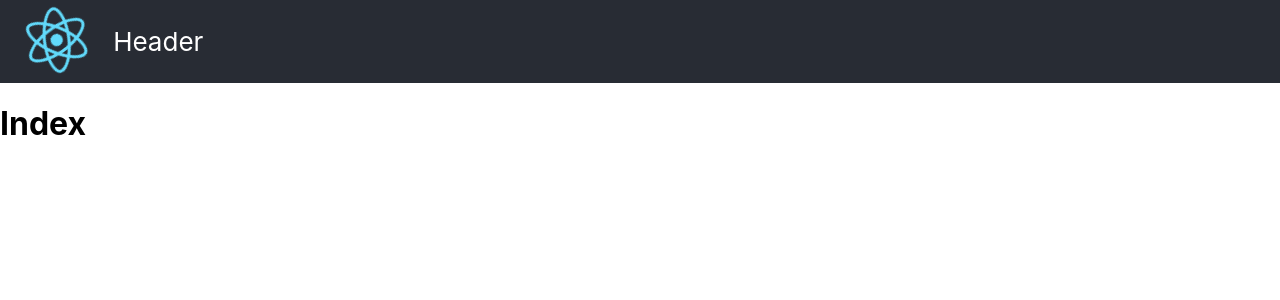
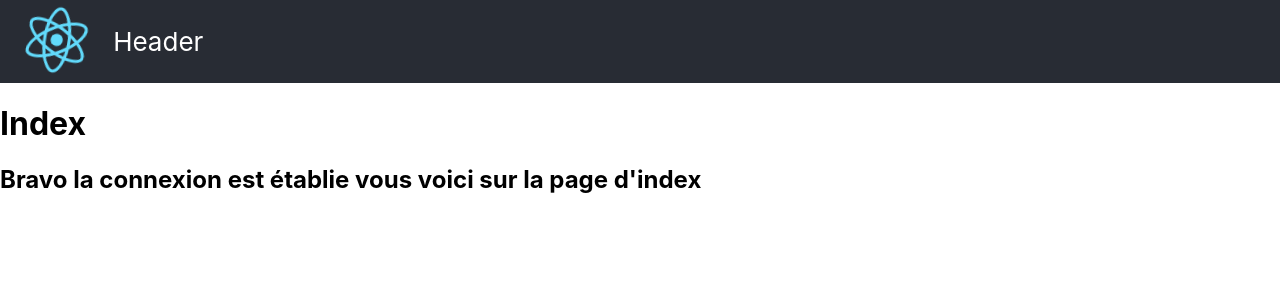
Before and after one commit to alexis-lhu/react_junia, a React (Create React App) app: page /index in a window 1280 px wide. Shown: the top 300 px of the page. Built offline with nearby package versions, Linux system fonts and the light colour scheme.

Commit message:
push de l'indentn

```diff
--- a/src/components/body/index.js
+++ b/src/components/body/index.js
@@ -2,6 +2,7 @@ function Index () {
   return (
     <div>
       <h1>Index</h1>
+      <h2>Bravo la connexion est établie vous voici sur la page d'index</h2>
     </div>
   );
 }
```
